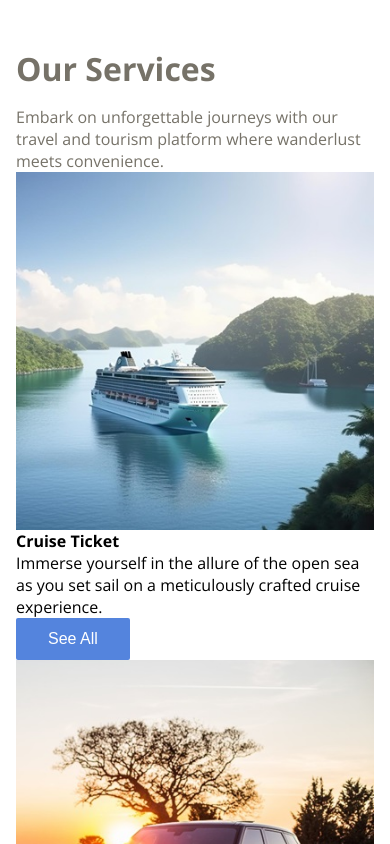
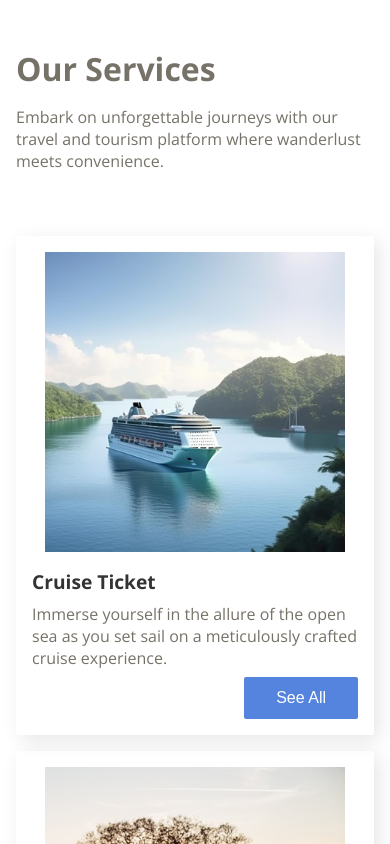
Before and after one commit to Justus-Kyalo/Fly-Travel, a plain HTML site: page index.html in a window 390 px wide. Shown: the part 1156-2000 px from the top of the page. Drawn offline with nearby package versions, Linux system fonts and the light colour scheme.

Commit message:
styled & added responsive design to services section

```diff
--- a/styles.css
+++ b/styles.css
@@ -32,7 +32,7 @@ nav {
   max-width: 1200px;
   margin: auto;
   z-index: 10;
-  border-bottom: rgba(255, 255, 255, 0.2);
+  border-bottom: 1px solid rgba(255, 255, 255, 0.2);
 }
 .nav-bar {
   padding: 1rem;
@@ -119,34 +119,33 @@ nav {
   background-color: #112b5a;
 }
 
-.header-container{
+.header-container {
   max-width: 900px;
 }
-.header-container h1{
+.header-container h1 {
   margin-bottom: 1rem;
   font-size: 3rem;
   font-weight: 700;
   color: #fff;
   text-align: center;
-
 }
-.header-container p{
+.header-container p {
   max-width: 600px;
   margin-inline: auto;
   margin-bottom: 4rem;
   color: #fff;
   text-align: center;
 }
-.booking{
+.booking {
   max-width: 400px;
   margin: auto;
   padding: 1.5rem 1rem;
-  display:grid;
+  display: grid;
   gap: 1.5rem;
   background-color: rgba(255, 255, 255, 0.2);
   border-radius: 2px;
 }
-.booking-type{
+.booking-type {
   width: fit-content;
   padding: 5px;
   display: grid;
@@ -154,29 +153,27 @@ nav {
   align-items: center;
   background-color: #5484dd;
   border-radius: 2px;
-
 }
-.booking-type > div{
+.booking-type > div {
   padding: 10px;
   color: #ffffff;
   border-radius: 2px;
   cursor: pointer;
   transition: 0.3s;
 }
-.booking-type > :is(div:hover,div.active) {
+.booking-type > :is(div:hover, div.active) {
   color: #5484dd;
   background-color: #fff;
 }
-.booking-form{
+.booking-form {
   padding: 1.5rem 1rem;
   display: grid;
   align-items: center;
   gap: 1rem;
   background-color: rgba(255, 255, 255, 0.3);
   border-radius: 2px;
-
 }
-.booking-input{
+.booking-input {
   display: grid;
   gap: 5px;
 }
@@ -184,9 +181,8 @@ nav {
   font-size: 0.9rem;
   font-weight: 500;
   color: #fff;
-
 }
-.booking-input input{
+.booking-input input {
   width: 100%;
   padding: 0.5rem;
   font-size: 1rem;
@@ -195,8 +191,56 @@ nav {
   border: 1px solid #f5f6f8;
   border-radius: 2px;
 }
-.booking-btn{
+.booking-btn {
   text-align: right;
+}
+
+.service-grid {
+  margin-top: 4rem;
+  display: grid;
+  gap: 1rem;
+}
+.service-card {
+  padding: 1rem;
+  display: flex;
+  gap: 1rem;
+  flex-direction: column;
+  border-radius: 2px;
+  box-shadow: 5px 5px 20px rgba(0, 0, 0, 0.1);
+  transition: 0.3s;
+}
+.service-card:hover {
+  box-shadow: 5px 5px 20px rgba(0, 0, 0, 0.2);
+}
+.service-card img {
+  max-width: 300px;
+  margin: auto;
+}
+.service-card > div {
+  display: flex;
+  flex-direction: column;
+  justify-content: space-between;
+}
+.service-card h4 {
+  margin-bottom: 0.5rem;
+  font-size: 1.2rem;
+  font-weight: 800;
+  color: #333333;
+}
+.service-card p{
+  margin-bottom: 0.5rem;
+  color: #767268;
+}
+.service-btn{
+  text-align: right;
+}
+@media(min-width:576px){
+  .service-card{
+    flex-direction: row;
+  }
+  .service-card img{
+    max-width: 200px;
+  }
 }
 @media (min-width: 768px) {
   nav {
@@ -206,31 +250,34 @@ nav {
     align-items: center;
     justify-content: space-between;
   }
-  .nav-bar{
+  .nav-bar {
     padding: auto;
     background-color: transparent;
   }
-  .nav-menu-btn{
+  .nav-menu-btn {
     display: none;
   }
-  .nav-links{
+  .nav-links {
     padding: 0;
     width: unset;
     position: static;
     transform: none;
     flex-direction: row;
     background-color: transparent;
-
   }
-  .header{
+  .header {
     padding-top: 0;
   }
-  .booking{
+  .booking {
     max-width: 100%;
     padding: 1.5rem;
   }
-  .booking-form{
+  .booking-form {
     padding: 1.5rem;
-    grid-template-columns: repeat(3,1fr);
+    grid-template-columns: repeat(3, 1fr);
+  }
+
+  .service-grid{
+    grid-template-columns: repeat(2,1fr);
   }
 }
```
